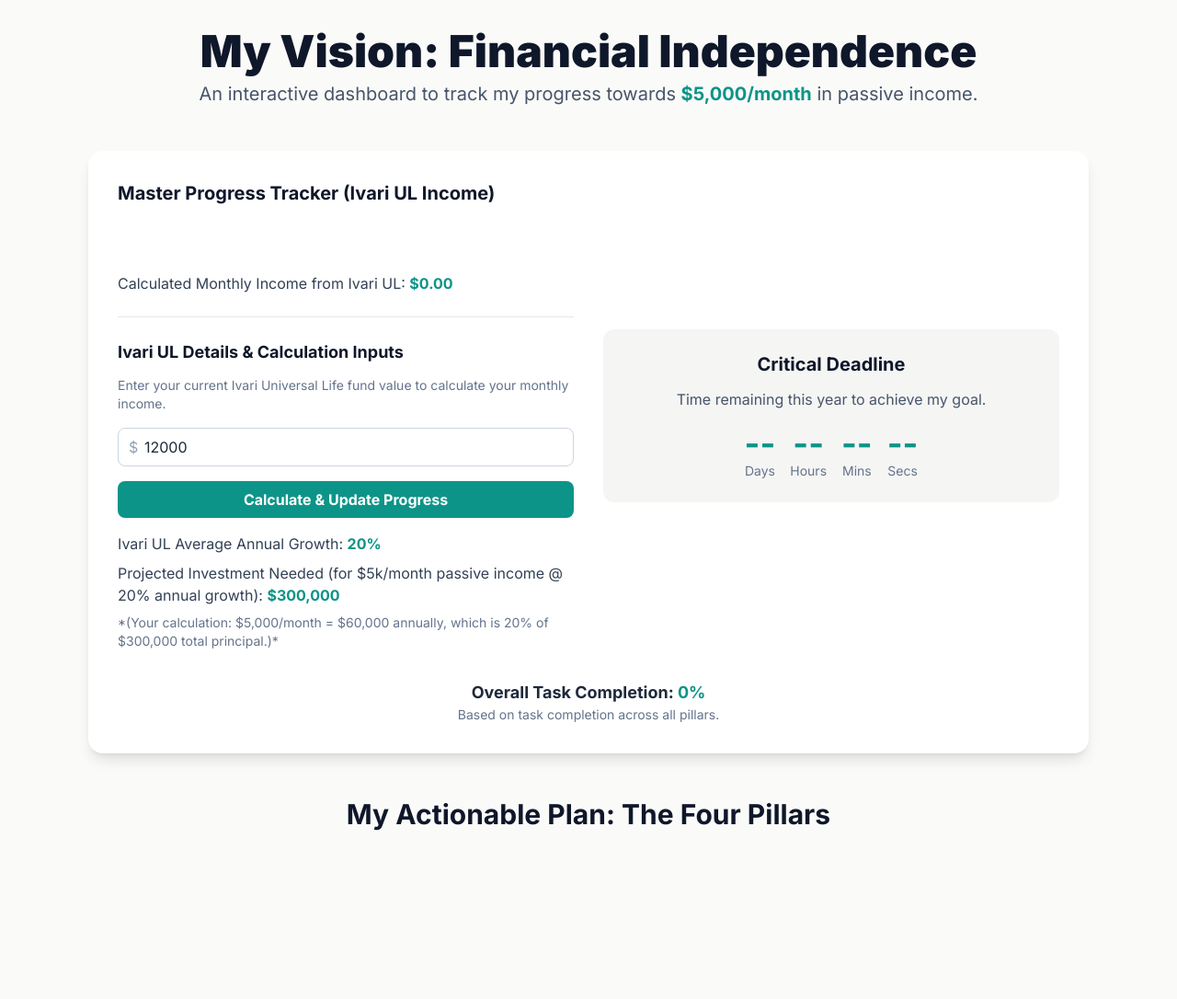
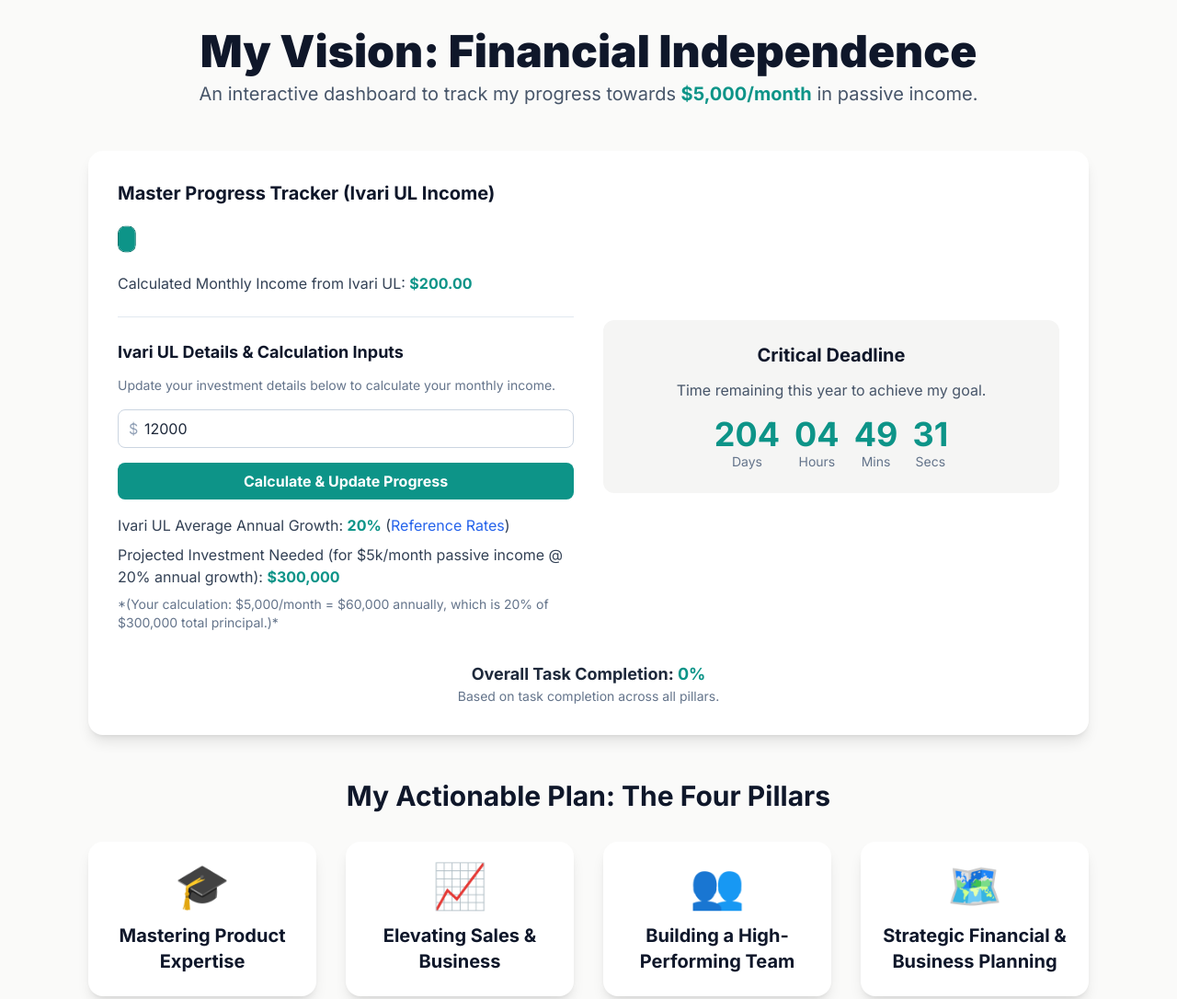
Before and after one commit to rjavier3/2025-vision, a plain HTML site: page index.html in a window 1280 px wide. Shown: the top 1086 px of the page at 92% size. Before the commit the page ends 967 px from the top, so only its background shows below. Drawn offline with nearby package versions, Linux system fonts and the light colour scheme.

Commit message:
Update index.html

```diff
--- a/index.html
+++ b/index.html
@@ -13,7 +13,7 @@
         - Report Info: $5,000/month passive income goal. Goal: Inform & Track. Viz/Method: A dynamic, horizontal bar chart from Chart.js. Interaction: The chart is automatically updated with the calculated monthly income from the Ivari UL inputs. Justification: A progress bar is a universally understood and highly motivational way to visualize progress towards a quantitative target.
         - Report Info: End-of-year deadline. Goal: Motivate & Create Urgency. Viz/Method: A real-time JavaScript countdown timer. Interaction: None (passive display). Justification: A live countdown is a powerful psychological tool to reinforce the time-bound nature of the goal.
         - Report Info: The four pillars of the Actionable Plan. Goal: Organize & Track Tasks. Viz/Method: Interactive HTML cards styled with Tailwind CSS. Interaction: Cards are clickable to reveal a checklist of sub-tasks. Checking a task provides visual feedback (strikethrough) and updates a secondary "Task Completion" metric. Justification: This "chunking" of tasks into expandable cards makes the plan feel manageable and less overwhelming. The checklist functionality turns a passive list into an actionable to-do list, promoting a sense of accomplishment.
-        - Report Info: Specific investment details (current overfunding, cash value gain, projected investment needed, amount invested, fund value, calculated monthly income). Goal: Inform & Detail & Calculate. Viz/Method: Interactive input field for fund value, with a display for calculated monthly income. The update button triggers the calculation and chart update. Justification: Provides granular financial context directly relevant to the user's specific strategy, grounding the abstract goal in concrete figures and allowing for real-time calculation based on actual inputs, simplified to use only the relevant fund value.
+        - Report Info: Specific investment details (fund value, calculated monthly income, projected investment needed). Goal: Inform & Detail & Calculate. Viz/Method: Interactive input field for fund value, with a display for calculated monthly income. The update button triggers the calculation and chart update. Justification: Provides granular financial context directly relevant to the user's specific strategy, grounding the abstract goal in concrete figures and allowing for real-time calculation based on actual inputs.
         - Library/Method: Chart.js for the progress bar, Vanilla JS for all logic and interactions. Tailwind CSS for all styling.
     -->
     <!-- CONFIRMATION: NO SVG graphics used. NO Mermaid JS used. -->
@@ -62,7 +62,7 @@
 
                         <div class="mt-6 pt-6 border-t border-slate-200">
                             <h3 class="text-lg font-bold text-slate-900 mb-3">Ivari UL Details & Calculation Inputs</h3>
-                            <p class="text-sm text-slate-500 mb-4">Enter your current Ivari Universal Life fund value to calculate your monthly income.</p>
+                            <p class="text-sm text-slate-500 mb-4">Update your investment details below to calculate your monthly income.</p>
 
                             <div class="flex flex-col gap-4 mb-4">
                                 <div class="relative">
@@ -72,7 +72,7 @@
                                 <button id="calculateIncomeButton" class="bg-teal-600 text-white font-bold py-2 px-6 rounded-lg hover:bg-teal-700 transition-colors duration-300">Calculate & Update Progress</button>
                             </div>
 
-                            <p class="text-slate-700 mb-2">Ivari UL Average Annual Growth: <span class="font-semibold text-teal-600">20%</span></p>
+                            <p class="text-slate-700 mb-2">Ivari UL Average Annual Growth: <span class="font-semibold text-teal-600">20%</span> (<a href="https://rates.ivari.ca/" target="_blank" class="text-blue-600 hover:underline">Reference Rates</a>)</p>
                             <p class="text-slate-700 mb-2">Projected Investment Needed (for $5k/month passive income @ 20% annual growth): <span class="font-semibold text-teal-600">$<span id="projectedInvestmentNeeded">300,000</span></span></p>
                             <p class="text-sm text-slate-500 mt-2">*(Your calculation: $5,000/month = $60,000 annually, which is 20% of $300,000 total principal.)*</p>
                         </div>
@@ -323,4 +323,8 @@
                 addEventListeners();
             }
 
-            i
+            init();
+        });
+    </script>
+</body>
+</html>
```
